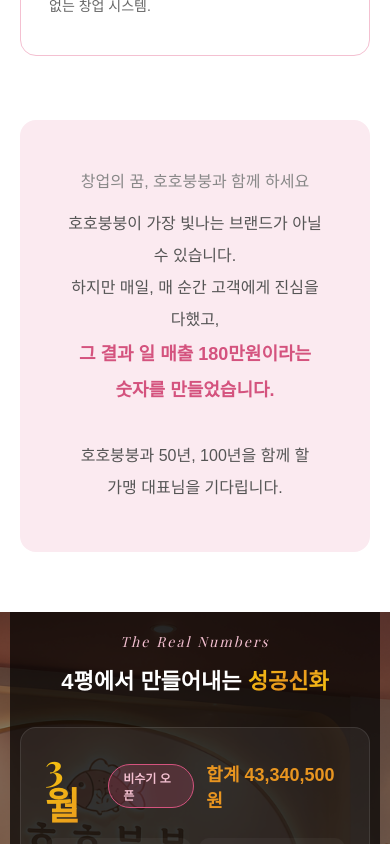
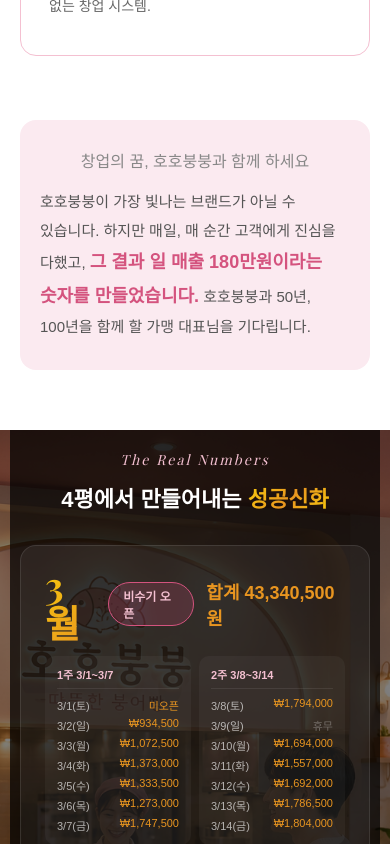
Before and after one commit to hohobungbung/hoho_front, a React (Vite) app: page /franchise in a window 390 px wide. Shown: the part 1740-2584 px from the top of the page. Built offline with nearby package versions, Linux system fonts and the light colour scheme; no server answers; a web font is replaced by a local one.

Commit message:
모바일 창업유형 이미지, 비용표, 브랜드약속 텍스트, 브랜드컨셉 레이아웃

```diff
--- a/src/pages/BrandPage.jsx
+++ b/src/pages/BrandPage.jsx
@@ -112,7 +112,7 @@
           </h2>
           <div className="divider divider--left" />
 
-          <div ref={r1} style={{ display:'grid', gridTemplateColumns:'1fr 1fr', gap:72, alignItems:'start', marginBottom:64 }}>
+          <div ref={r1} className="brand-concept-grid" style={{ marginBottom:64 }}>
             <div className={`jinis__img-area reveal-left${v1?' visible':''}`} style={{ aspectRatio:'4/3' }}>
               {IMAGES.brandConcept
                 ? <img src={IMAGES.brandConcept} alt="호호붕붕 매장" style={{width:'100%',height:'100%',objectFit:'cover'}} />
--- a/src/pages/FranchisePage.jsx
+++ b/src/pages/FranchisePage.jsx
@@ -247,11 +247,11 @@
             </div>
             <div className="reasons__brand-promise">
               <p style={{ fontFamily:'var(--font-korean)', fontSize:16, color:'#888', marginBottom:16 }}>창업의 꿈, 호호붕붕과 함께 하세요</p>
-              <p style={{ fontSize:16, lineHeight:2, color:'#555', wordBreak:'keep-all', maxWidth:640, margin:'0 auto' }}>
-                호호붕붕이 가장 빛나는 브랜드가 아닐 수 있습니다.<br />
-                하지만 매일, 매 순간 고객에게 진심을 다했고,<br />
-                <strong style={{ color:'var(--brand-pink)', fontSize:18 }}>그 결과 일 매출 180만원이라는 숫자를 만들었습니다.</strong><br /><br />
-                호호붕붕과 50년, 100년을 함께 할 가맹 대표님을 기다립니다.
+              <p className="brand-promise__text">
+                호호붕붕이 가장 빛나는 브랜드가 아닐 수 있습니다.
+                하지만 매일, 매 순간 고객에게 진심을 다했고,{' '}
+                <strong style={{ color:'var(--brand-pink)', fontSize:18 }}>그 결과 일 매출 180만원이라는 숫자를 만들었습니다.</strong>
+                {' '}호호붕붕과 50년, 100년을 함께 할 가맹 대표님을 기다립니다.
               </p>
             </div>
           </div>
@@ -296,10 +296,22 @@
             <table className="cost__table">
               <thead><tr><th>항목</th><th>내용</th><th style={{ textAlign:'right' }}>금액</th></tr></thead>
               <tbody>
-                {[{ i:'장비 구입비', d:'붕어빵 틀, 가스 버너, 매대 등', a:'약 1,200만원' },{ i:'초기 재료비', d:'밀가루, 팥, 크림 등 1개월치', a:'약 300만원' },{ i:'교육비', d:'2주~1개월 실전 교육 (원부자재 실비)', a:'200만원' },{ i:'기타 준비금', d:'인허가, 예비 자금 등', a:'약 800만원' }].map(c => (
-                  <tr key={c.i}><td style={{ fontWeight:600 }}>{c.i}</td><td style={{ color:'#888' }}>{c.d}</td><td style={{ textAlign:'right' }}>{c.a}</td></tr>
+                {[
+                  { i:'장비 구입비', d:'붕어빵 틀, 가스 버너,\n매대 등',              a:'약 1,200만원' },
+                  { i:'초기 재료비', d:'밀가루, 팥, 크림 등\n1개월치',                a:'약 300만원'  },
+                  { i:'교육비',     d:'2주~1개월 실전 교육\n(원부자재 실비)',          a:'200만원'     },
+                  { i:'기타 준비금', d:'인허가, 예비 자금 등',                        a:'약 800만원'  },
+                ].map(c => (
+                  <tr key={c.i}>
+                    <td style={{ fontWeight:600 }}>{c.i}</td>
+                    <td style={{ color:'#888', whiteSpace:'pre-line' }}>{c.d}</td>
+                    <td style={{ textAlign:'right', whiteSpace:'nowrap' }}>{c.a}</td>
+                  </tr>
                 ))}
-                <tr className="total"><td colSpan={2} style={{ fontWeight:700 }}>총 창업 비용</td><td style={{ textAlign:'right' }}>약 2,500만원</td></tr>
+                <tr className="total">
+                  <td colSpan={2} style={{ fontWeight:700 }}>총 창업 비용</td>
+                  <td style={{ textAlign:'right', whiteSpace:'nowrap' }}>약 2,500만원</td>
+                </tr>
               </tbody>
             </table>
             <p className="cost__notice">* 위 금액은 예상 비용이며 입지·장비 선택에 따라 달라질 수 있습니다.<br/>* 중형차 한 대 가격으로 시작할 수 있는 소자본 창업 모델입니다.</p>
--- a/src/styles/_brand-page.scss
+++ b/src/styles/_brand-page.scss
@@ -37,6 +37,23 @@
 .page-hero__inner { position: relative; z-index: 1; max-width: 1100px; margin: 0 auto; }
 .page-hero__tag { font-family: var(--font-display); font-style: italic; font-size: 14px; color: var(--brand-pink); letter-spacing: .15em; margin-bottom: 12px; }
 .page-hero__title { font-family: var(--font-korean); font-size: clamp(28px, 4vw, 44px); font-weight: 700; color: var(--text); }
+
+.brand-concept-grid {
+  display: grid;
+  grid-template-columns: 1fr 1fr;
+  gap: 72px;
+  align-items: start;
+}
+
+.brand-promise__text {
+  font-size: 16px;
+  line-height: 2;
+  color: #555;
+  word-break: keep-all;
+  max-width: 640px;
+  margin: 0 auto;
+  text-align: center;
+}
 
 .brand-full { padding: 100px 20px; background: var(--white); }
 .brand-full__inner { max-width: 900px; margin: 0 auto; }
--- a/src/styles/_franchise-page.scss
+++ b/src/styles/_franchise-page.scss
@@ -21,6 +21,7 @@
   background: #120e1a;
   background-size: cover;
   background-position: center;
+  overflow-x: clip;
 }
 
 .monthly-revenue--sticky {
--- a/src/styles/_responsive.scss
+++ b/src/styles/_responsive.scss
@@ -53,14 +53,34 @@
   .fan-stage { height: 200px; }
   .fan-section { padding: 0 48px; }
 
-  // 브랜드 페이지
+  // 브랜드 페이지 — 이미지 위, 텍스트 아래
+  .brand-concept-grid {
+    display: grid;
+    grid-template-columns: 1fr;
+    gap: 28px;
+  }
+  .brand-full__body p { font-size: 15px; line-height: 1.9; }
   .brand-diff-grid { grid-template-columns: 1fr; gap: 12px; }
   .brand-diff-card { padding: 20px; }
   .img-slider { max-width: 100%; }
-  .brand-full__highlight { padding: 24px 20px; }
+  .brand-full__highlight { padding: 20px 16px; font-size: 15px; }
   .factory__steps { flex-wrap: wrap; }
   .factory__step { clip-path: none; flex: 0 0 calc(50% - 4px); }
   .factory__step:first-child { clip-path: none; }
+
+  // 창업안내 브랜드 약속 텍스트
+  .brand-promise__text {
+    font-size: 15px;
+    line-height: 1.9;
+    color: #555;
+    word-break: keep-all;
+    text-align: left;
+    max-width: 100%;
+  }
+  .reasons__brand-promise { padding: 28px 20px; }
+
+  // 창업비용 표
+  .cost__table td, .cost__table th { padding: 12px 8px; font-size: 13px; }
 
   // 4무 섹션
   .fz-section { padding: 60px 0; }
@@ -82,10 +102,26 @@
   .fz-row__desc { font-size: 13px; line-height: 1.7; }
   .four-zero__edu { font-size: 12px; padding: 6px 14px; word-break: keep-all; text-align: center; }
 
-  // 창업유형 섹션
-  .stype-slide { grid-template-columns: 1fr; padding: 16px 24px; gap: 12px; }
-  .stype-slide__visual { display: none; }
-  .stype-slide__title { font-size: 26px; }
+  // 창업유형 섹션 — 이미지 위, 텍스트 아래
+  .stype-slide {
+    grid-template-columns: 1fr;
+    grid-template-rows: 200px auto;
+    padding: 12px 20px 20px;
+    gap: 16px;
+    align-items: start;
+  }
+  .stype-slide__visual {
+    display: flex;
+    order: -1;
+    height: 200px;
+    width: 100%;
+    border-radius: 16px;
+    overflow: hidden;
+  }
+  .stype-slide__visual .img-skeleton-wrap,
+  .stype-slide__visual img { width: 100%; height: 100%; object-fit: cover; border-radius: 16px; }
+  .stype-slide__emoji { font-size: 80px; }
+  .stype-slide__title { font-size: 24px; }
   .stype-slide__brief { font-size: 14px; }
   .stype-slide__detail { font-size: 13px; line-height: 1.7; }
 
--- a/src/styles/_startup-types.scss
+++ b/src/styles/_startup-types.scss
@@ -5,6 +5,7 @@
 .stype-section {
   background: var(--light-pink);
   position: relative;
+  overflow-x: clip;
 }
 
 
```
